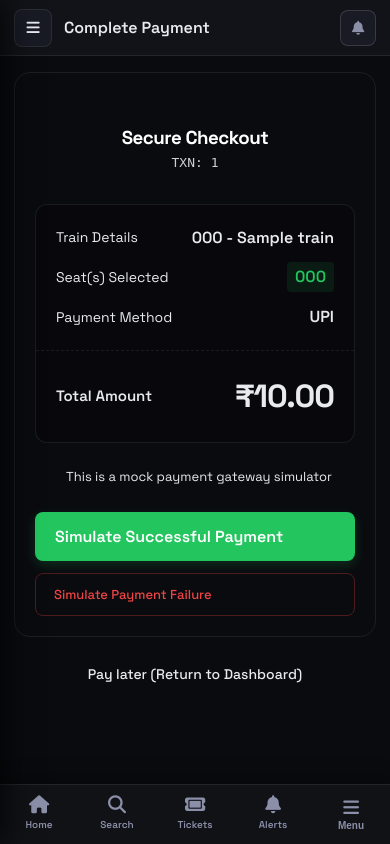
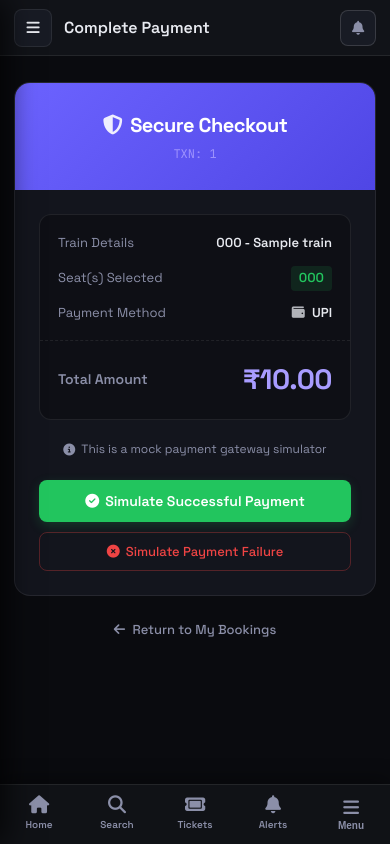
Before and after one commit to Rudresh242006/RailSync, a Flask app: page /user/payment/1 in a window 390 px wide. Run offline with Flask 3, Linux system fonts and the light colour scheme; a user stored in the database is signed in; tables that the repository leaves empty hold one stand-in row (values such as "Sample post"); data that the repository does not hold is empty; some libraries are stand-ins or nearby versions.

Commit message:
Fix login authentication normalization, role selection, and mobile scrolling

```diff
--- a/app.py
+++ b/app.py
@@ -72,6 +72,12 @@ def create_app():
     def health_check():
         return {'status': 'healthy', 'service': 'RailSync'}, 200
 
+    @app.errorhandler(429)
+    def ratelimit_handler(e):
+        from flask import flash, redirect, request, url_for
+        flash("Too many attempts. Please wait a moment and try again.", "warning")
+        return redirect(request.referrer or url_for('auth.login'))
+
     @socketio.on('join')
     def on_join(data):
         from flask_socketio import join_room
@@ -140,6 +146,8 @@ def create_app():
                 except Exception as e:
                     print(f"Error in train_progress_task: {e}")
                     db.session.rollback()
+                finally:
+                    db.session.remove()
                 socketio.sleep(10)
 
     socketio.start_background_task(train_progress_task, app)
--- a/routes/auth.py
+++ b/routes/auth.py
@@ -47,18 +47,20 @@ def index():
     return render_template('index.html')
 
 
+from sqlalchemy import func
+
 @auth_bp.route('/login', methods=['GET', 'POST'])
-@limiter.limit("5/minute")
+@limiter.limit("20/minute")
 def login():
     if current_user.is_authenticated:
         return redirect(url_for('auth.index'))
     if request.method == 'POST':
-        email = request.form.get('email', '').strip()
+        email = request.form.get('email', '').strip().lower()
         password = request.form.get('password', '')
 
-        user = User.query.filter_by(email=email).first()
+        user = User.query.filter(func.lower(User.email) == email).first()
         if user and bcrypt.check_password_hash(user.password_hash, password):
-            login_user(user)
+            login_user(user, remember=True)
             flash(f'Welcome back, {user.name}!', 'success')
             return redirect(url_for('user.dashboard'))
         flash('Invalid email or password.', 'danger')
@@ -67,17 +69,17 @@ def login():
 
 
 @auth_bp.route('/admin_login', methods=['GET', 'POST'])
-@limiter.limit("5/minute")
+@limiter.limit("20/minute")
 def admin_login():
     if current_user.is_authenticated:
         return redirect(url_for('auth.index'))
     if request.method == 'POST':
-        email = request.form.get('email', '').strip()
+        email = request.form.get('email', '').strip().lower()
         password = request.form.get('password', '')
         selected_role = request.form.get('role', 'admin')
 
         if selected_role == 'driver':
-            driver = TrainDriver.query.filter_by(email=email).first()
+            driver = TrainDriver.query.filter(func.lower(TrainDriver.email) == email).first()
             try:
                 pw_ok = driver and bcrypt.check_password_hash(driver.password_hash, password)
             except ValueError:
@@ -85,13 +87,13 @@ def admin_login():
                 flash('Driver account has a corrupted password hash. Please contact the system administrator.', 'danger')
 
             if pw_ok:
-                login_user(driver)
+                login_user(driver, remember=True)
                 flash(f'Welcome back, {driver.name}!', 'success')
                 return redirect(url_for('driver.dashboard'))
             else:
                 flash('Invalid driver credentials.', 'danger')
         else:
-            master = StationMaster.query.filter_by(email=email).first()
+            master = StationMaster.query.filter(func.lower(StationMaster.email) == email).first()
 
             try:
                 pw_ok = master and bcrypt.check_password_hash(master.password_hash, password)
@@ -104,7 +106,7 @@ def admin_login():
                     flash('You do not have Super Admin privileges.', 'danger')
                     return redirect(url_for('auth.admin_login', role='super_admin'))
 
-                login_user(master)
+                login_user(master, remember=True)
                 flash('Welcome back, Station Master!', 'success')
                 if master.role == 'super_admin':
                     return redirect(url_for('admin.super_dashboard'))
@@ -168,7 +170,7 @@ def register():
 
 
 @auth_bp.route('/verify-otp', methods=['GET', 'POST'])
-@limiter.limit("5/minute")
+@limiter.limit("20/minute")
 def verify_otp():
     """OTP confirmation step — activated after registration form submission."""
     if current_user.is_authenticated:
@@ -221,7 +223,7 @@ def verify_otp():
             db.session.commit()
             _PENDING_REGISTRATIONS.pop(reg_token, None)
             session.pop('reg_token', None)
-            login_user(user)
+            login_user(user, remember=True)
             flash(f'Welcome aboard, {user.name}! Your account is verified. 🎉', 'success')
             return redirect(url_for('user.dashboard'))
         else:
@@ -241,7 +243,7 @@ def verify_otp():
 
 
 @auth_bp.route('/forgot-password', methods=['GET', 'POST'])
-@limiter.limit("5/minute")
+@limiter.limit("20/minute")
 def forgot_password():
     """Step 1 — user enters email, OTP is sent."""
     if current_user.is_authenticated:
@@ -255,7 +257,7 @@ def forgot_password():
         # ── Step 1: send OTP ──────────────────────────────────────
         if action == 'send':
             email = request.form.get('email', '').strip().lower()
-            user = User.query.filter_by(email=email).first()
+            user = User.query.filter(func.lower(User.email) == email).first()
             if not user:
                 flash('No account found with that email address.', 'danger')
                 return render_template('forgot_password.html', step='email')
--- a/templates/base.html
+++ b/templates/base.html
@@ -38,6 +38,16 @@
       --muted: #8b8fa8;
       --card-bg: #13151d;
       --rail: #6c63ff;
+
+      /* Design token aliases for modular sub-templates */
+      --primary: var(--accent);
+      --primary-hover: #7c73ff;
+      --surface: var(--card-bg);
+      --surface-border: var(--border);
+      --text-muted: var(--muted);
+      --success: var(--green);
+      --danger: var(--red);
+      --warning: var(--amber);
     }
     *, *::before, *::after { box-sizing: border-box; margin: 0; padding: 0; }
     html { font-size: 16px; -webkit-text-size-adjust: 100%; }
--- a/templates/forgot_password.html
+++ b/templates/forgot_password.html
@@ -30,7 +30,8 @@
       font-family: 'Space Grotesk', sans-serif;
       background: var(--bg); color: var(--text);
       min-height: 100vh; display: flex; align-items: center; justify-content: center;
-      position: relative; overflow: hidden;
+      position: relative; overflow-x: hidden;
+      padding: 30px 16px;
     }
     .bg-mesh {
       position: fixed; inset: 0; z-index: 0;
--- a/templates/user/payment.html
+++ b/templates/user/payment.html
@@ -4,77 +4,71 @@
 {% block page_title %}Complete Payment{% endblock %}
 
 {% block content %}
-<div class="row justify-content-center align-items-center" style="min-height: 70vh;">
-    <div class="col-md-6 col-lg-5">
-        <div class="card shadow-lg" style="border-radius: 16px; overflow: hidden; border: 1px solid var(--border); background: var(--surface);">
+<div style="display: flex; justify-content: center; align-items: center; min-height: 65vh; padding: 10px 0;">
+    <div style="width: 100%; max-width: 480px;">
+        <div class="card" style="border-radius: 16px; overflow: hidden; border: 1px solid var(--border); background: var(--surface); padding: 0;">
 
             <!-- Header -->
-            <div style="background: linear-gradient(135deg, var(--primary) 0%, #4f46e5 100%); padding: 30px 20px; text-align: center; color: white;">
-                <h3 class="mb-1" style="font-weight: 700; letter-spacing: -0.5px;">
-                    <i class="bi bi-shield-check me-2" style="opacity: 0.9;"></i>Secure Checkout
+            <div style="background: linear-gradient(135deg, var(--accent) 0%, #4f46e5 100%); padding: 26px 20px; text-align: center; color: white;">
+                <h3 style="font-weight: 700; letter-spacing: -0.5px; font-size: 20px; margin-bottom: 4px;">
+                    <i class="fa-solid fa-shield-halved" style="margin-right: 8px; opacity: 0.9;"></i>Secure Checkout
                 </h3>
-                <div style="font-size: 13px; opacity: 0.8; font-family: monospace;">TXN: {{ payment.transaction_id }}</div>
+                <div class="mono" style="font-size: 12px; opacity: 0.85;">TXN: {{ payment.transaction_id }}</div>
             </div>
 
-            <div class="card-body p-4 p-md-5" style="background: var(--surface);">
+            <div style="padding: 24px;">
 
                 <!-- Summary Details -->
-                <div style="background: rgba(0,0,0,0.2); border: 1px solid var(--border); border-radius: 12px; padding: 20px; margin-bottom: 24px;">
+                <div style="background: rgba(0,0,0,0.25); border: 1px solid var(--border); border-radius: 12px; padding: 18px; margin-bottom: 20px;">
 
-                    <div style="display: flex; justify-content: space-between; align-items: center; margin-bottom: 12px;">
-                        <span style="color: var(--text-muted); font-size: 14px;">Train Details</span>
+                    <div style="display: flex; justify-content: space-between; align-items: center; margin-bottom: 12px; font-size: 13px;">
+                        <span style="color: var(--muted);">Train Details</span>
                         <span style="font-weight: 600; color: var(--text);">{{ payment.booking.train.train_number }} - {{ payment.booking.train.train_name }}</span>
                     </div>
 
-                    <div style="display: flex; justify-content: space-between; align-items: center; margin-bottom: 12px;">
-                        <span style="color: var(--text-muted); font-size: 14px;">Seat(s) Selected</span>
-                        <span style="font-weight: 600; color: var(--green); background: rgba(34,197,94,0.1); padding: 2px 8px; border-radius: 4px;">{{ payment.booking.seat_number or 'WAITLIST' }}</span>
+                    <div style="display: flex; justify-content: space-between; align-items: center; margin-bottom: 12px; font-size: 13px;">
+                        <span style="color: var(--muted);">Seat(s) Selected</span>
+                        <span style="font-weight: 600; color: var(--green); background: rgba(34,197,94,0.12); padding: 2px 8px; border-radius: 4px;">{{ payment.booking.seat_number or 'WAITLIST' }}</span>
                     </div>
 
-                    <div style="display: flex; justify-content: space-between; align-items: center; margin-bottom: 20px;">
-                        <span style="color: var(--text-muted); font-size: 14px;">Payment Method</span>
+                    <div style="display: flex; justify-content: space-between; align-items: center; margin-bottom: 16px; font-size: 13px;">
+                        <span style="color: var(--muted);">Payment Method</span>
                         <span style="font-weight: 600; color: var(--text);">
-                            <i class="bi bi-wallet2 me-1 opacity-75"></i> {{ payment.payment_method }}
+                            <i class="fa-solid fa-wallet" style="margin-right: 4px; opacity: 0.75;"></i> {{ payment.payment_method }}
                         </span>
                     </div>
 
-                    <div style="border-top: 1px dashed var(--border); margin: 0 -20px 20px -20px;"></div>
+                    <div style="border-top: 1px dashed var(--border); margin: 0 -18px 16px -18px;"></div>
 
                     <div style="display: flex; justify-content: space-between; align-items: center;">
-                        <span style="color: var(--text-muted); font-size: 15px; font-weight: 600;">Total Amount</span>
-                        <span style="font-size: 32px; font-weight: 800; color: var(--primary); letter-spacing: -1px;">₹{{ "%.2f"|format(payment.amount) }}</span>
+                        <span style="color: var(--muted); font-size: 14px; font-weight: 600;">Total Amount</span>
+                        <span style="font-size: 28px; font-weight: 800; color: var(--accent2); letter-spacing: -0.5px;">₹{{ "%.2f"|format(payment.amount) }}</span>
                     </div>
                 </div>
 
-                <div style="text-align: center; color: var(--text-muted); font-size: 13px; margin-bottom: 24px; display: flex; align-items: center; justify-content: center; gap: 8px;">
-                    <i class="bi bi-info-circle"></i> This is a mock payment gateway simulator
+                <div style="text-align: center; color: var(--muted); font-size: 12px; margin-bottom: 20px; display: flex; align-items: center; justify-content: center; gap: 6px;">
+                    <i class="fa-solid fa-circle-info"></i> This is a mock payment gateway simulator
                 </div>
 
                 <!-- Action Buttons -->
-                <form action="{{ url_for('user.process_payment', payment_id=payment.payment_id) }}" method="POST" style="display: flex; flex-direction: column; gap: 12px;">
+                <form action="{{ url_for('user.process_payment', payment_id=payment.payment_id) }}" method="POST" style="display: flex; flex-direction: column; gap: 10px;">
                     <input type="hidden" name="csrf_token" value="{{ csrf_token() }}">
-                    <button type="submit" name="action" value="success" class="btn" style="background: var(--green); color: white; border: none; padding: 14px; font-weight: 600; font-size: 16px; border-radius: 8px; transition: transform 0.1s; box-shadow: 0 4px 12px rgba(34,197,94,0.2);">
-
-                        <i class="bi bi-check2-circle me-2"></i> Simulate Successful Payment
+                    <button type="submit" name="action" value="success" class="btn" style="background: var(--green); color: white; border: none; padding: 12px; font-weight: 600; font-size: 14px; border-radius: 8px; justify-content: center; box-shadow: 0 4px 12px rgba(34,197,94,0.2);">
+                        <i class="fa-solid fa-circle-check"></i> Simulate Successful Payment
                     </button>
 
-                    <button type="submit" name="action" value="fail" class="btn" style="background: transparent; color: var(--red); border: 1px solid rgba(239,68,68,0.3); padding: 12px; font-weight: 500; border-radius: 8px; transition: all 0.2s;">
-                        <i class="bi bi-x-circle me-2"></i> Simulate Payment Failure
+                    <button type="submit" name="action" value="fail" class="btn" style="background: transparent; color: var(--red); border: 1px solid rgba(239,68,68,0.3); padding: 10px; font-weight: 500; font-size: 13px; border-radius: 8px; justify-content: center;">
+                        <i class="fa-solid fa-circle-xmark"></i> Simulate Payment Failure
                     </button>
                 </form>
             </div>
         </div>
 
-        <div style="text-align: center; margin-top: 24px;">
-            <a href="{{ url_for('user.my_bookings') }}" style="color: var(--text-muted); text-decoration: none; font-size: 14px; font-weight: 500; transition: color 0.2s;">
-                <i class="bi bi-arrow-left me-1"></i> Pay later (Return to Dashboard)
+        <div style="text-align: center; margin-top: 20px;">
+            <a href="{{ url_for('user.my_bookings') }}" style="color: var(--muted); text-decoration: none; font-size: 13px; font-weight: 500; transition: color 0.2s;">
+                <i class="fa-solid fa-arrow-left" style="margin-right: 4px;"></i> Return to My Bookings
             </a>
         </div>
     </div>
 </div>
-
-<style>
-    .btn:hover { transform: translateY(-1px); }
-    .btn:active { transform: translateY(1px); }
-</style>
 {% endblock %}
--- a/templates/verify_otp.html
+++ b/templates/verify_otp.html
@@ -33,7 +33,8 @@
       font-family: 'Space Grotesk', sans-serif;
       background: var(--bg); color: var(--text);
       min-height: 100vh; display: flex; align-items: center; justify-content: center;
-      position: relative; overflow: hidden;
+      position: relative; overflow-x: hidden;
+      padding: 30px 16px;
     }
 
     /* Mesh gradient */
```
Also changed, not shown: static/sw.js (+22 -9 lines), templates/admin/chat.html (+42 -1 lines), templates/admin/super/live_status.html (+35 -0 lines), templates/driver/dashboard.html (+14 -0 lines), templates/index.html (+12 -0 lines), templates/login.html (+4 -3 lines), templates/master_login.html (+10 -6 lines), templates/register.html (+6 -7 lines), templates/user/search.html (+17 -1 lines), templates/user/seat_map.html (+15 -2 lines), templates/user/track.html (+13 -1 lines).
